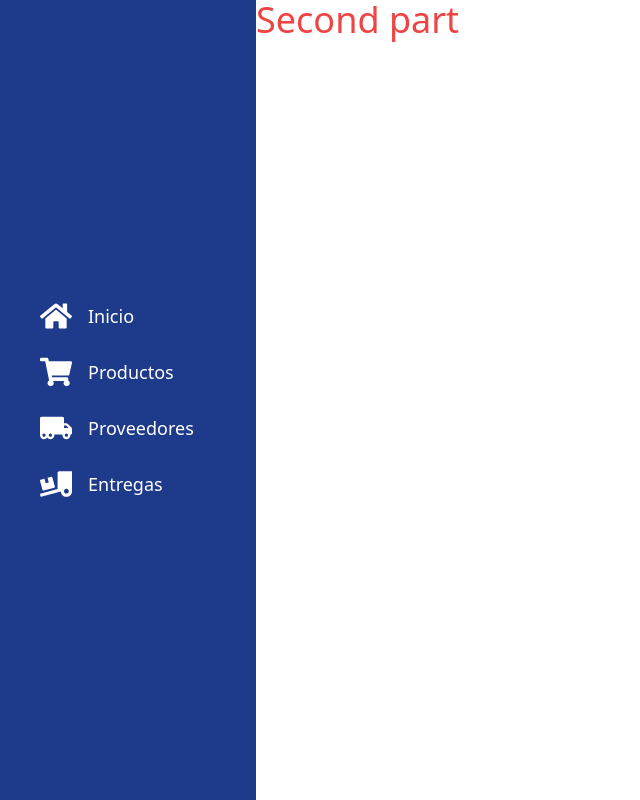
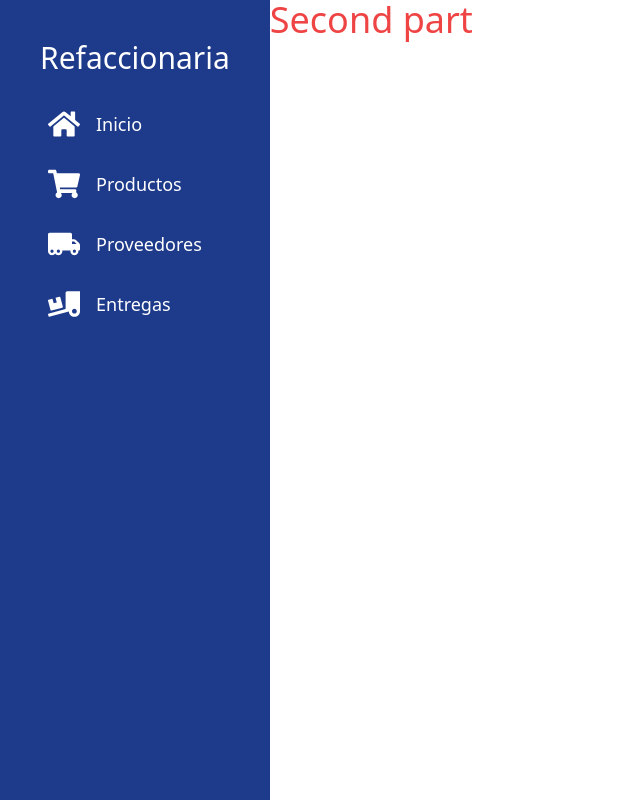
Before and after one commit to DieGopherLT/refaccionaria-frontend, a React (Create React App) app: page / in a window 1280 px wide. Shown: the whole page, without its empty margins (0-640 px from the left). Built offline with nearby package versions, Linux system fonts and the light colour scheme.

Commit message:
Added label to navbar on medium/large screen sizes...
-The Navigation Menu used to be centeres inside of sidebar, now it is on top.
-Added a hover effect to each Navigation Option.

```diff
--- a/src/App.tsx
+++ b/src/App.tsx
@@ -9,7 +9,7 @@ import { navData } from './data/Navigation';
 function App() {
     return (
         <AppContainer>
-            <div className="h-16 bg-blue-900 md:h-full">
+            <div className="h-20 bg-blue-900 md:h-full">
                 <Wrapper className="h-full">
                     <Navigation data={ navData } />
                 </Wrapper>
--- a/src/components/Navbar/NavItem.tsx
+++ b/src/components/Navbar/NavItem.tsx
@@ -9,10 +9,12 @@ const NavItem: FC<NavItemProps> = ({ data }) => {
     const { Icon, props, href, label } = data;
 
     return (
-        <a href={ href } className="flex items-center md:w-full md:gap-4">
-            <Icon { ...props } className="md:flex-icon" />
-            <span className="hidden text-lg text-white md:inline">{ label }</span>
-        </a>
+        <div className="md:p-2 md:transition-colors md:duration-300 md:rounded md:hover:bg-yellow-500 md:w-full">
+            <a href={ href } className="flex items-center md:gap-4">
+                <Icon { ...props } className="md:flex-icon" />
+                <span className="hidden text-lg text-white md:inline">{ label }</span>
+            </a>
+        </div>
     );
 };
 
--- a/src/components/Navbar/Navigation.tsx
+++ b/src/components/Navbar/Navigation.tsx
@@ -10,7 +10,8 @@ interface NavigationProps {
 
 const Navigation: FC<NavigationProps> = ({ data }) => {
     return (
-        <nav className="flex items-center justify-around h-full gap-4 md:p-10 md:justify-center md:flex-col">
+        <nav className="flex flex-wrap items-center justify-around h-full md:gap-1 md:p-10 md:justify-start md:flex-col">
+            <h2 className="hidden mb-4 text-3xl text-white md:block">Refaccionaria</h2>
             { data.map(item => (
                 <NavItem data={ item }/>
             )) }
```
